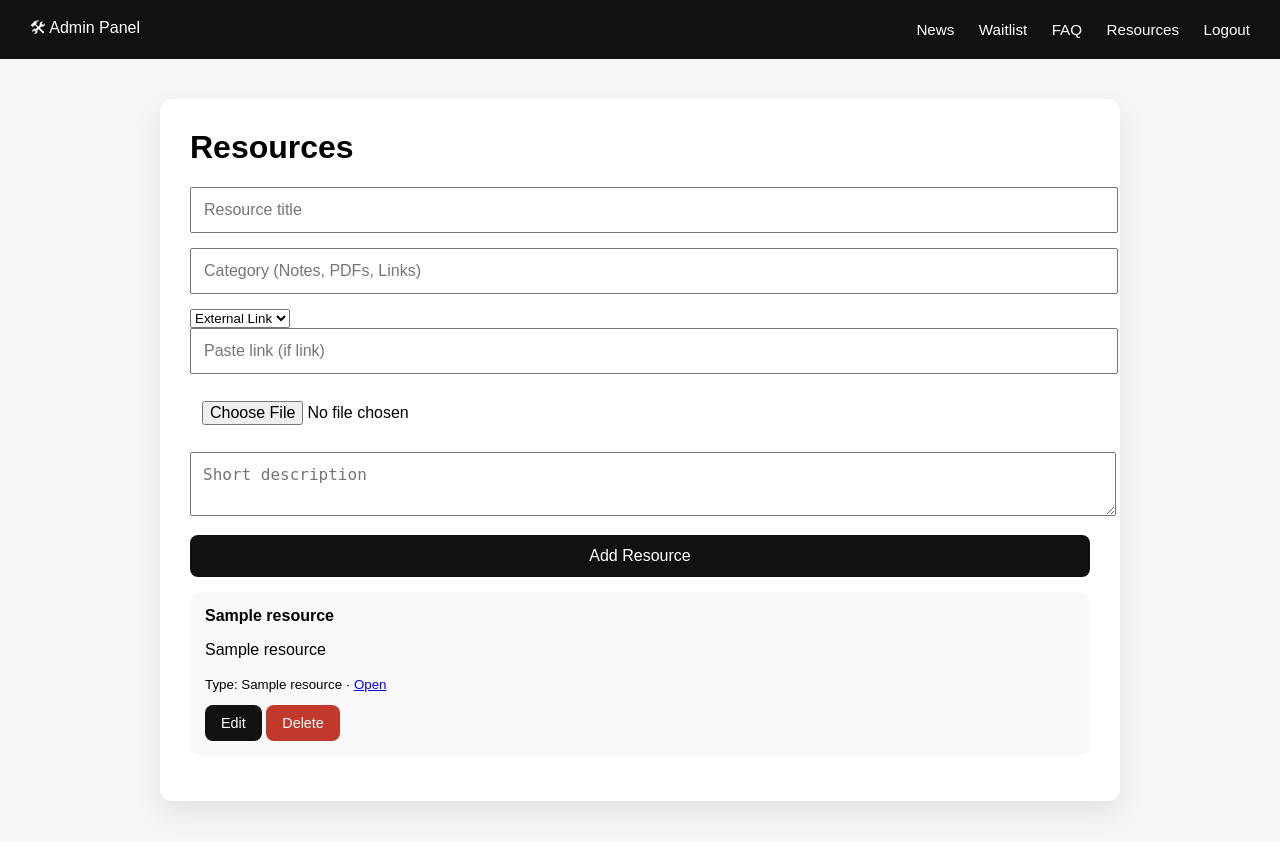
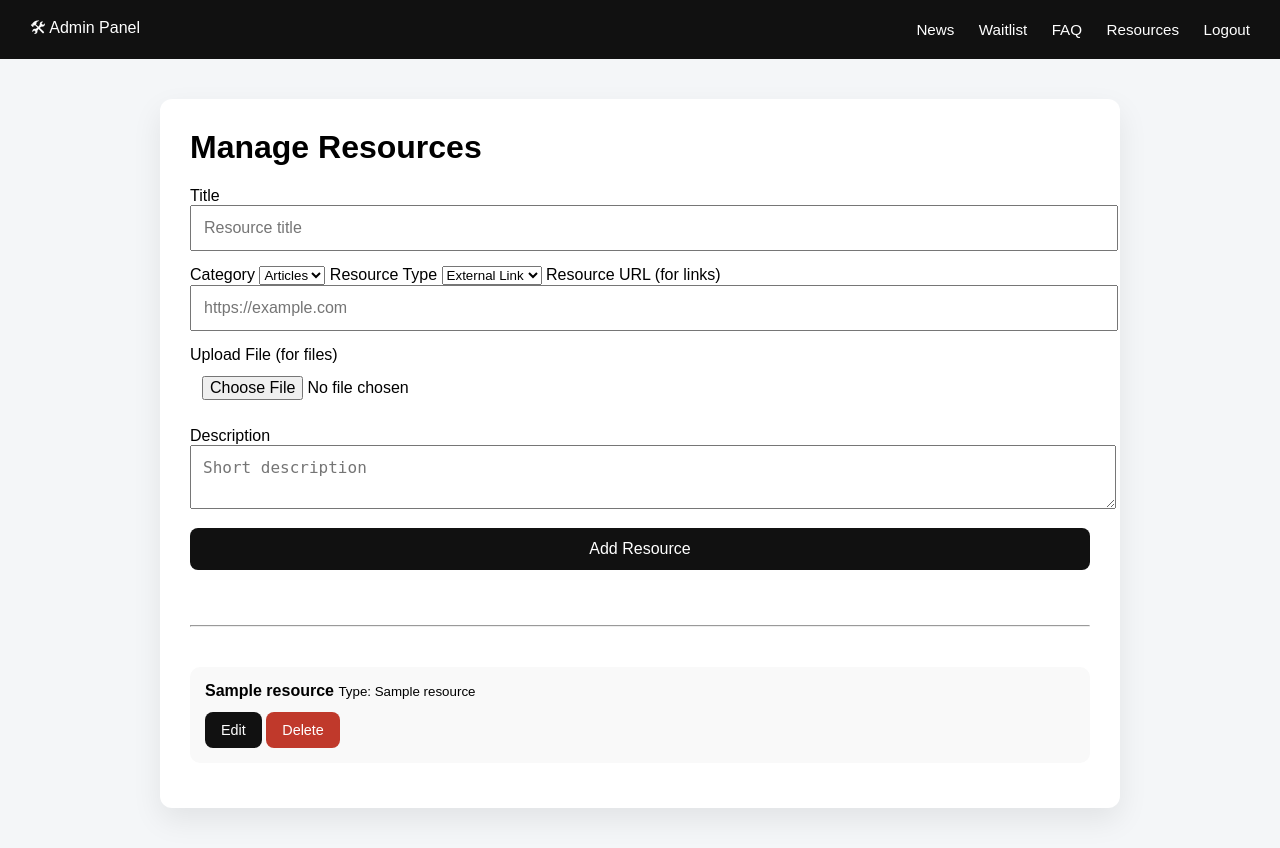
Before and after one commit to adewalemchel-dotcom/flask-cms, a Python web app: template templates/admin_resources.html in a window 1280 px wide. Run offline with Jinja, Linux system fonts and the light colour scheme; the template is opened without the code that fills it: most values are stand-ins (such as "Sample title", 1, 10 or a date in 2020).

Commit message:
Add resources admin, migrations, and public resources page

```diff
--- a/templates/admin_resources.html
+++ b/templates/admin_resources.html
@@ -3,38 +3,56 @@
 {% block title %}Resources | Admin{% endblock %}
 
 {% block content %}
-<h1>Resources</h1>
+<h1>Manage Resources</h1>
 
+<!-- ADD RESOURCE FORM -->
 <form method="POST" enctype="multipart/form-data">
 
+  <label>Title</label>
   <input type="text" name="title" placeholder="Resource title" required>
 
-  <input type="text" name="category" placeholder="Category (Notes, PDFs, Links)" required>
+  <label>Category</label>
+  <select name="category" required>
+    <option value="Articles">Articles</option>
+    <option value="Videos">Videos</option>
+    <option value="PDFs">PDFs</option>
+    <option value="Tools">Tools</option>
+  </select>
 
+  <label>Resource Type</label>
   <select name="resource_type" required>
     <option value="link">External Link</option>
     <option value="file">Upload File</option>
   </select>
 
-  <input type="url" name="url" placeholder="Paste link (if link)">
+  <label>Resource URL (for links)</label>
+  <input type="url" name="url" placeholder="https://example.com">
 
+  <label>Upload File (for files)</label>
   <input type="file" name="file">
 
+  <label>Description</label>
   <textarea name="description" placeholder="Short description"></textarea>
 
   <button type="submit">Add Resource</button>
 </form>
 
+<hr style="margin:40px 0;">
+
+<!-- RESOURCE LIST -->
 {% if resources %}
   {% for r in resources %}
     <div class="card">
       <strong>{{ r[1] }}</strong>
 
+      {% if r[4] %}
         <p>{{ r[4] }}</p>
+      {% endif %}
 
       <small>
-      Type: {{ r[2] }} ·
-      <a href="{{ r[3] }}" target="_blank">Open</a>
+        Type: {{ r[2] }}
+        {% if r[5] %} · Category: {{ r[5] }}{% endif %}
+        {% if r[6] %} · Updated: {{ r[6] }}{% endif %}
       </small>
 
       <div style="margin-top:12px;">
```
Also changed, not shown: app.py (+45 -35 lines), templates/resources.html (+7 -12 lines). Lines whose indentation alone changed are shown as unchanged.
